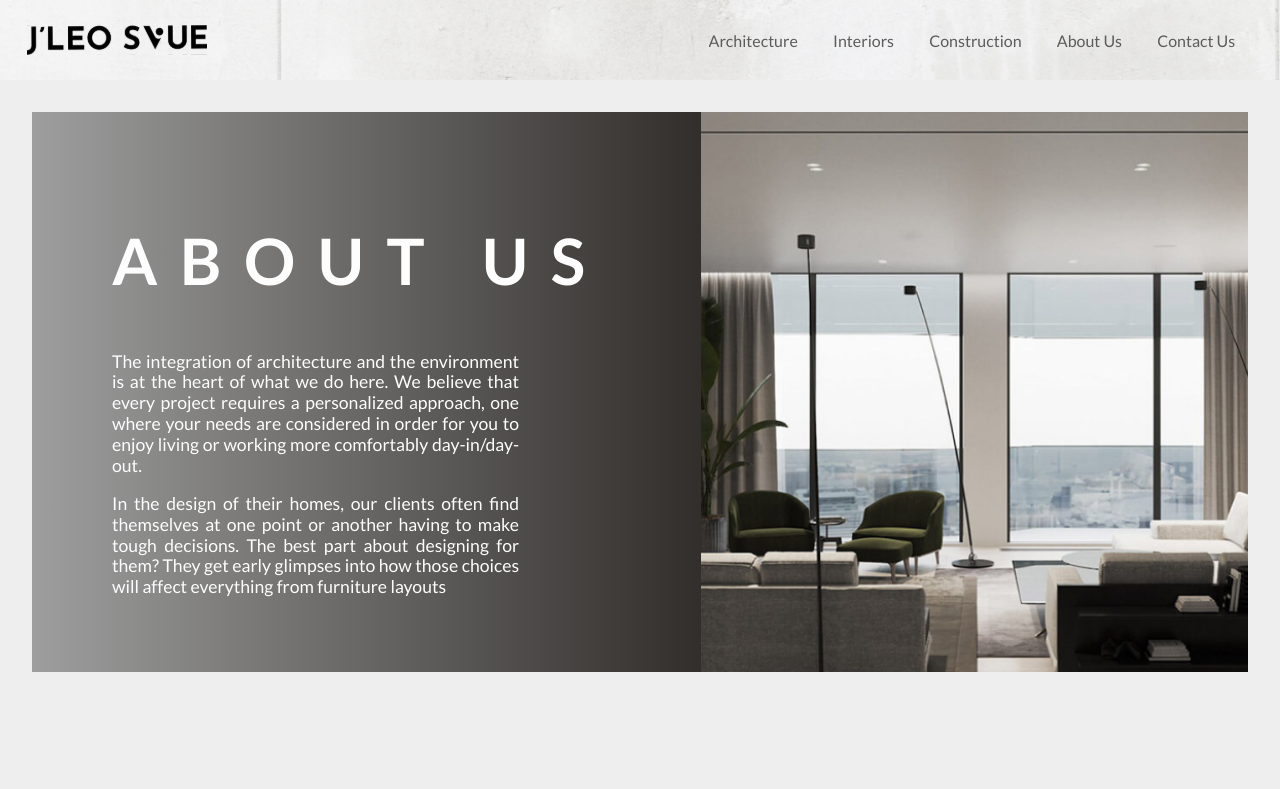
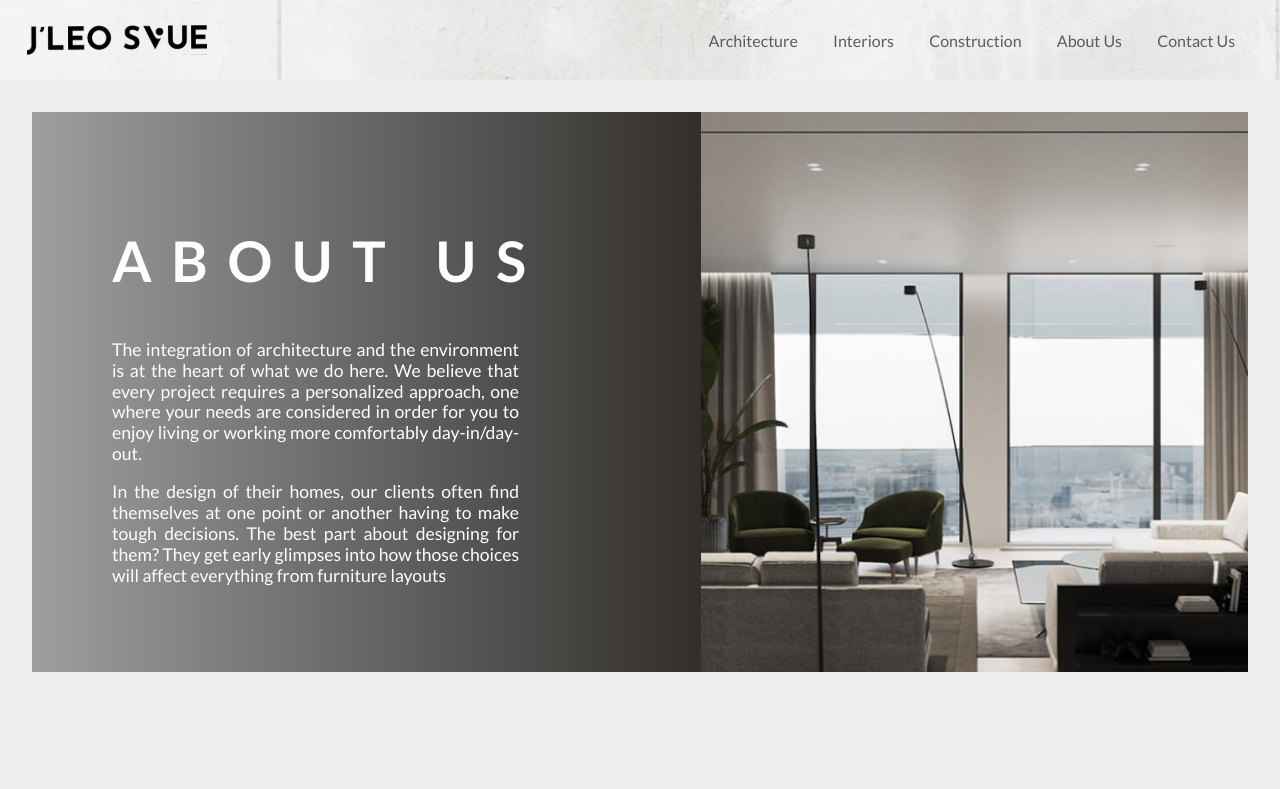
Before and after one commit to azula9713/jleo_svue-frontend, a Next.js app: page /aboutus in a window 1280 px wide. Shown: the top 789 px of the page. Built offline with nearby package versions, Linux system fonts and the light colour scheme.

Commit message:
Tablet responsive fix for about us page

```diff
--- a/components/AboutUs/MainBanner.js
+++ b/components/AboutUs/MainBanner.js
@@ -32,7 +32,7 @@ const MainSection = styled.section`
   height: 35rem;
   background-color: ${(props) => props.theme.bgPrimary};
 
-  @media (max-width: ${({ theme }) => theme.breakpoints.md}) {
+  @media (max-width: ${({ theme }) => theme.breakpoints.xl}) {
     flex-direction: column;
     height: max-content;
   }
@@ -48,7 +48,7 @@ const TextSection = styled.div`
   padding: 1rem 3rem;
   background-image: linear-gradient(to right, #9e9e9e, #312e2b);
 
-  @media (max-width: ${({ theme }) => theme.breakpoints.md}) {
+  @media (max-width: ${({ theme }) => theme.breakpoints.xl}) {
     width: 100%;
     padding: 1rem;
   }
@@ -59,7 +59,7 @@ const MainImageSection = styled.div`
   height: 100%;
   position: relative;
 
-  @media (max-width: ${({ theme }) => theme.breakpoints.md}) {
+  @media (max-width: ${({ theme }) => theme.breakpoints.xl}) {
     width: 100%;
     height: 20rem;
   }
--- a/components/AboutUs/TextContainer.js
+++ b/components/AboutUs/TextContainer.js
@@ -17,19 +17,19 @@ const TextWrapper = styled.div`
   padding: 2rem;
   width: 100%;
 
-  @media (max-width: ${({ theme }) => theme.breakpoints.md}) {
+  @media (max-width: ${({ theme }) => theme.breakpoints.xl}) {
     padding: 2rem 1rem;
   }
 `
 
 const Title = styled.h1`
   font-weight: 700;
-  font-size: 4em;
+  font-size: 3.5em;
   letter-spacing: 0.35em;
   text-transform: uppercase;
   color: #fdfdfd;
 
-  @media (max-width: ${({ theme }) => theme.breakpoints.md}) {
+  @media (max-width: ${({ theme }) => theme.breakpoints.xl}) {
     font-size: 2.2rem;
     width: 100%;
   }
@@ -45,7 +45,7 @@ const Desc = styled.p`
   text-align: justify;
   color: #fdfdfd;
 
-  @media (max-width: ${({ theme }) => theme.breakpoints.md}) {
+  @media (max-width: ${({ theme }) => theme.breakpoints.xl}) {
     font-size: 0.9rem;
     width: 100%;
   }
--- a/components/AboutUs/WhyUsSection.js
+++ b/components/AboutUs/WhyUsSection.js
@@ -33,7 +33,7 @@ const Info = styled.div`
   justify-content: center;
   width: 100%;
 
-  @media (max-width: ${({ theme }) => theme.breakpoints.md}) {
+  @media (max-width: ${({ theme }) => theme.breakpoints.xl}) {
     padding: 1rem 2rem;
   }
 `
@@ -47,7 +47,7 @@ const Desc = styled.p`
   line-height: 2rem;
   color: ${(props) => props.theme.textPrimary};
 
-  @media (max-width: ${({ theme }) => theme.breakpoints.md}) {
+  @media (max-width: ${({ theme }) => theme.breakpoints.xl}) {
     font-size: 0.9rem;
     line-height: 1.4rem;
   }
@@ -61,7 +61,7 @@ const ItemsWrapper = styled.div`
   flex-wrap: wrap;
   margin-bottom: 2rem;
 
-  @media (max-width: ${({ theme }) => theme.breakpoints.md}) {
+  @media (max-width: ${({ theme }) => theme.breakpoints.xl}) {
     width: 100%;
     flex-direction: column;
   }
--- a/pages/aboutus.js
+++ b/pages/aboutus.js
@@ -31,7 +31,7 @@ const MainSection = styled.main`
   margin: 2rem;
   margin-bottom: 0;
 
-  @media (max-width: ${({ theme }) => theme.breakpoints.md}) {
+  @media (max-width: ${({ theme }) => theme.breakpoints.xl}) {
     margin: 1rem;
   }
 `
```
